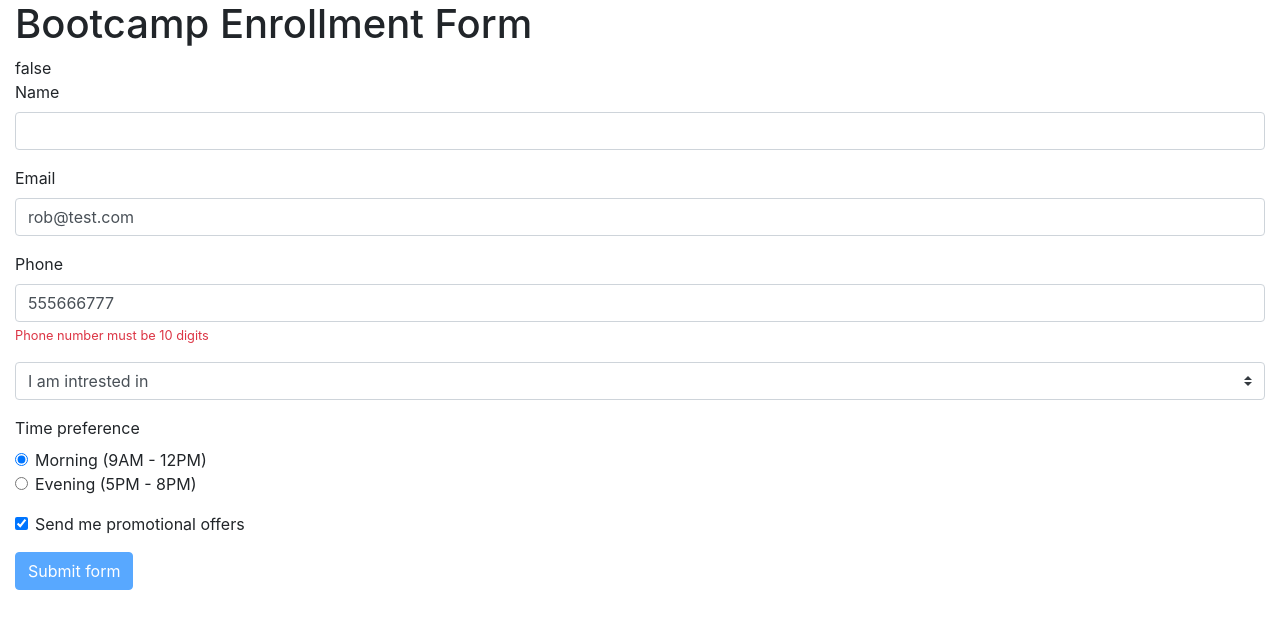
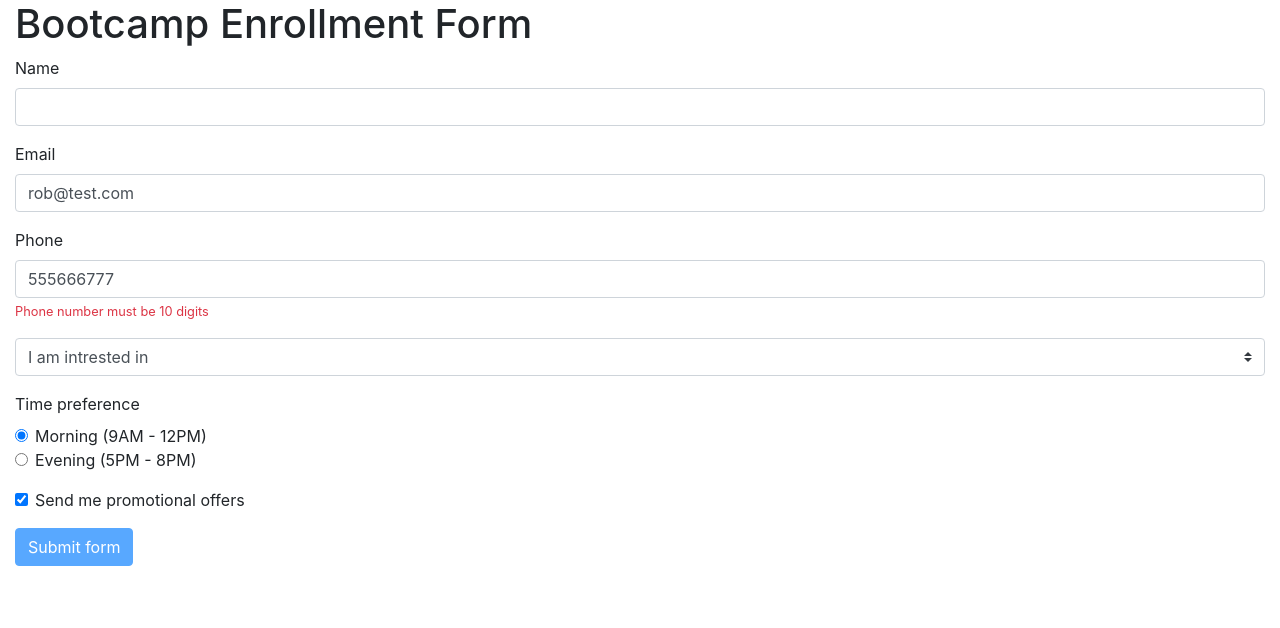
Before and after one commit to ranibb/Angular-Forms, an Angular app in the folder template-driven-forms/: page / in a window 1280 px wide. Shown: the top 628 px of the page. Built offline with nearby package versions, Linux system fonts and the light colour scheme.

Commit message:
hide the entire form after submitting.

```diff
--- a/template-driven-forms/src/app/app.component.html
+++ b/template-driven-forms/src/app/app.component.html
@@ -1,8 +1,6 @@
 <div class="container-fluid">
     <h1>Bootcamp Enrollment Form</h1>
-    <form #userForm="ngForm" (ngSubmit)="onSubmit()" novalidate>
-
-        {{userForm.form.valid}}
+    <form #userForm="ngForm" *ngIf="!submitted" (ngSubmit)="onSubmit()" novalidate>
 
         <div class="form-group">
             <label>Name</label>
--- a/template-driven-forms/src/app/app.component.ts
+++ b/template-driven-forms/src/app/app.component.ts
@@ -14,6 +14,8 @@ export class AppComponent {
 
   userModel = new User('', 'rob@test.com', 555666777, 'default', 'morning', true);
 
+  submitted = false;
+
   constructor(private _enrollmentService: EnrollmentService) {}
 
   validateTopic(value) {
@@ -25,6 +27,7 @@ export class AppComponent {
   }
 
   onSubmit() {
+    this.submitted = true;
     this._enrollmentService.enroll(this.userModel)
       .subscribe(
         data => console.log("Success", data),
```
Also changed, not shown: 1 other file (tests, documents, lock files or other folders).
